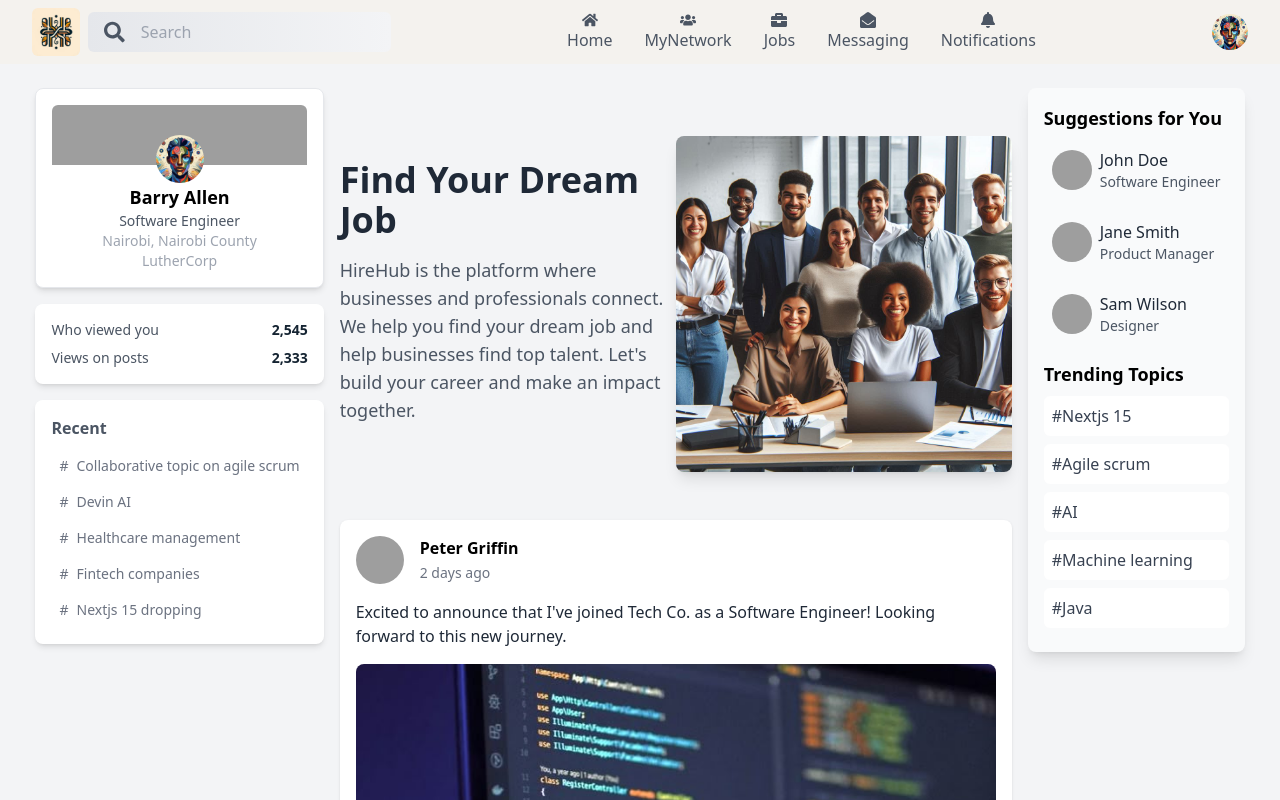
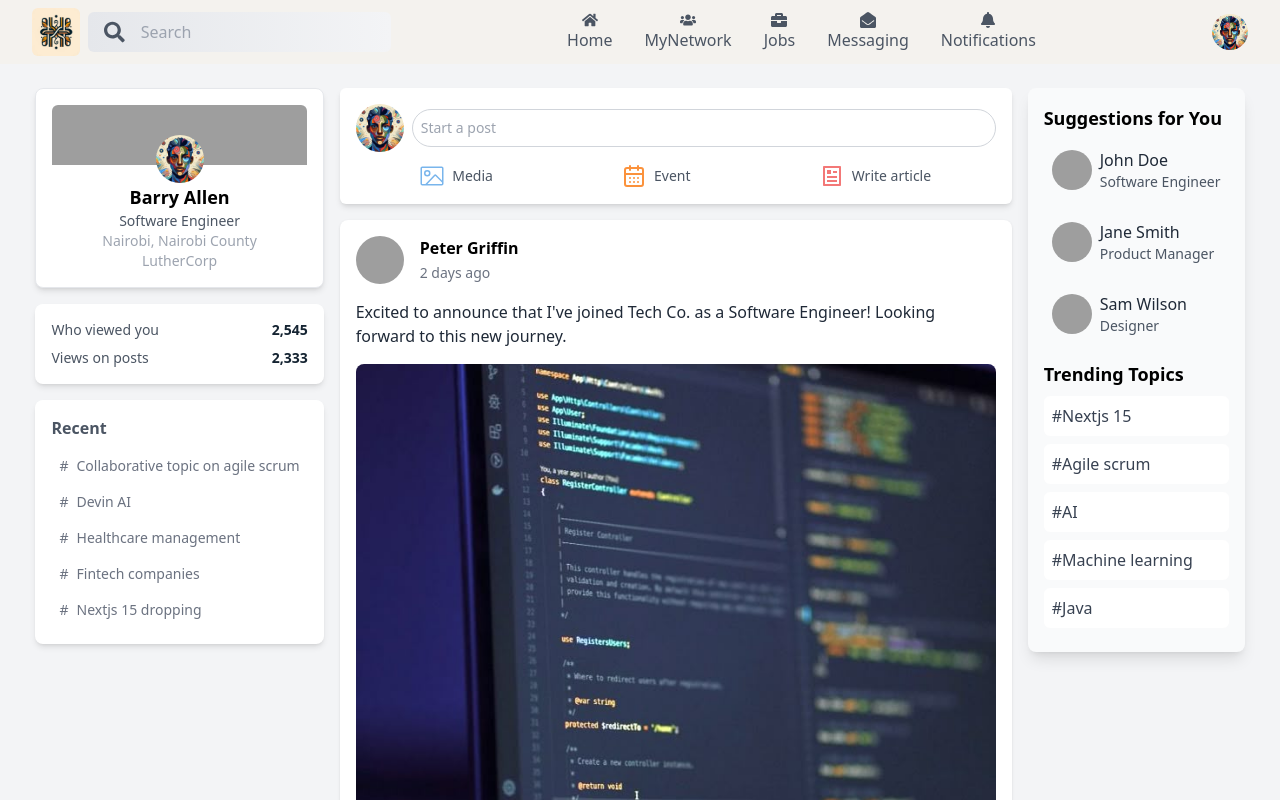
Before and after one commit to nhier17/hire-hub, a React (Create React App) app: page / in a window 1280 px wide. Shown: the top 800 px of the page. Built offline with nearby package versions, Linux system fonts and the light colour scheme; grey boxes are pictures that could not be loaded; a web font is replaced by a local one.

Commit message:
messaging

```diff
--- /dev/null
+++ b/src/components/ChatWindow.jsx
@@ -0,0 +1,27 @@
+import React from 'react';
+
+const ChatWindow = ({ activeConversation }) => {
+  if (!activeConversation) {
+    return <div className="flex-1 flex items-center justify-center">Select a conversation</div>;
+  }
+
+  return (
+    <div className="flex-1 bg-white p-6 flex flex-col">
+      <div className="flex-1 overflow-y-auto mb-4">
+        {activeConversation.messages.map((message) => (
+          <div key={message.id} className={`flex ${message.from === 'user' ? 'justify-end' : 'justify-start'} mb-3`}>
+            <div
+              className={`p-3 rounded-lg ${
+                message.from === 'user' ? 'bg-blue-500 text-white' : 'bg-gray-200'
+              }`}
+            >
+              {message.content}
+            </div>
+          </div>
+        ))}
+      </div>
+    </div>
+  );
+};
+
+export default ChatWindow;
--- /dev/null
+++ b/src/components/ConversationList.jsx
@@ -0,0 +1,32 @@
+import React from 'react';
+
+const ConversationList = ({ conversations, selectConversation, activeConversationId }) => {
+  return (
+    <div className="w-1/4 bg-gray-100 p-4">
+      <h3 className="text-lg font-bold mb-4">Messages</h3>
+      <ul className="space-y-4">
+        {conversations.map((conversation) => (
+          <li
+            key={conversation.id}
+            onClick={() => selectConversation(conversation.id)}
+            className={`flex items-center gap-3 p-2 rounded-lg cursor-pointer ${
+              conversation.id === activeConversationId ? "bg-gray-200" : ""
+            }`}
+          >
+            <img
+              src={conversation.contactAvatar}
+              alt={conversation.contactName}
+              className="w-10 h-10 rounded-full"
+            />
+            <div>
+              <p className="font-semibold">{conversation.contactName}</p>
+              <p className="text-gray-500 text-sm truncate">{conversation.lastMessage}</p>
+            </div>
+          </li>
+        ))}
+      </ul>
+    </div>
+  );
+};
+
+export default ConversationList;
--- /dev/null
+++ b/src/components/Feed.jsx
@@ -0,0 +1,52 @@
+import React from 'react';
+import { posts } from '../constants';
+import PostCard from './PostCard';
+import { RiArticleLine } from 'react-icons/ri';
+import { GoFileMedia } from 'react-icons/go';
+import { LuCalendarDays } from 'react-icons/lu';
+import { avatar } from '../assets';
+
+const Feed = () => {
+  return (
+    <div className="flex-1 max-w-2xl mx-auto md:mx-0">
+      <div className="bg-white shadow-md rounded-md p-4 mb-4">
+        <form>
+          <div className="flex items-center gap-2 mb-3">
+            <img
+              src={avatar}
+              alt="avatar"
+              className="w-12 h-12 rounded-full object-cover"
+            />
+            <input
+              type="text"
+              className="border border-gray-300 rounded-full w-full p-2 text-sm focus:outline-none focus:border-blue-400"
+              placeholder="Start a post"
+            />
+          </div>
+          <div className="flex justify-around mt-2 cursor-pointer">
+            <div className="flex items-center gap-2">
+              <GoFileMedia size={24} className="text-blue-500" />
+              <span className="text-gray-600 text-sm">Media</span>
+            </div>
+            <div className="flex items-center gap-2">
+              <LuCalendarDays size={24} className="text-orange-400" />
+              <span className="text-gray-600 text-sm">Event</span>
+            </div>
+            <div className="flex items-center gap-2">
+              <RiArticleLine size={24} className="text-red-500" />
+              <span className="text-gray-600 text-sm">Write article</span>
+            </div>
+          </div>
+        </form>
+      </div>
+
+      <section className="flex flex-col space-y-6">
+        {posts.map((post) => (
+          <PostCard key={post.id} post={post} />
+        ))}
+      </section>
+    </div>
+  );
+};
+
+export default Feed;
--- a/src/components/Hero.jsx
+++ /dev/null
@@ -1,49 +0,0 @@
-import React from 'react';
-import hero from '../assets/hero.jpeg';
-import { motion } from 'framer-motion';
-import { posts } from '../constants';
-import PostCard from './PostCard';
-
-const Hero = () => {
-  return (
-    <div className="flex-1 max-w-2xl">
-      <div className="flex flex-col-reverse md:flex-row items-center justify-between py-12">
-        <motion.div
-          className="w-full md:w-1/2"
-          initial={{ opacity: 0, x: -50 }}
-          animate={{ opacity: 1, x: 0 }}
-          transition={{ duration: 1 }}
-        >
-          <h2 className="text-3xl md:text-4xl font-bold text-gray-800 mb-4">
-            Find Your Dream Job
-          </h2>
-          <p className="text-base md:text-lg text-gray-600 mb-6">
-            HireHub is the platform where businesses and professionals connect. We help you find your dream job and help businesses find top talent. Let's build your career and make an impact together.
-          </p>
-        </motion.div>
-
-        <motion.div
-          className="w-full md:w-1/2 mb-8 md:mb-0"
-          initial={{ opacity: 0, x: 50 }}
-          animate={{ opacity: 1, x: 0 }}
-          transition={{ duration: 1 }}
-        >
-          <img
-            src={hero}
-            alt="Hero"
-            className="w-full rounded-lg shadow-lg object-cover"
-          />
-        </motion.div>
-      </div>
-
-      {/* Posts Section */}
-      <section className="flex flex-col space-y-6">
-        {posts.map((post) => (
-          <PostCard key={post.id} post={post} />
-        ))}
-      </section>
-    </div>
-  );
-};
-
-export default Hero;
--- /dev/null
+++ b/src/components/MessageInput.jsx
@@ -0,0 +1,30 @@
+import React, { useState } from 'react';
+
+const MessageInput = ({ sendMessage }) => {
+  const [message, setMessage] = useState('');
+
+  const handleSubmit = (e) => {
+    e.preventDefault();
+    if (message.trim()) {
+      sendMessage(message);
+      setMessage('');
+    }
+  };
+
+  return (
+    <form onSubmit={handleSubmit} className="p-4 bg-gray-100 flex items-center">
+      <input
+        type="text"
+        className="flex-1 border border-gray-300 rounded-md p-2"
+        placeholder="Type a message"
+        value={message}
+        onChange={(e) => setMessage(e.target.value)}
+      />
+      <button type="submit" className="ml-2 bg-blue-500 text-white px-4 py-2 rounded-md">
+        Send
+      </button>
+    </form>
+  );
+};
+
+export default MessageInput;
--- a/src/components/index.js
+++ b/src/components/index.js
@@ -1,7 +1,7 @@
 export { default as JobCard } from './JobCard';
 export { default as JobDetails } from './JobDetails';
 export { default as LoaderSpinner } from './LoaderSpinner';
-export { default as Hero } from './Hero';
+export { default as Feed } from './Feed';
 export { default as Login } from './Login';
 export { default as SignUp } from './SignUp';
 export { default as ApplicationForm } from './ApplicationForm';
@@ -14,3 +14,6 @@ export { default as Login } from './Login';
 export { default as Security } from './Security';
 export { default as NotificationsSettings } from './NotificationsSettings';
 export { default as DataPrivacy } from './DataPrivacy';
+export { default as ConversationList } from './ConversationList';
+ export { default as ChatWindow } from './ChatWindow';
+ export { default as MessageInput } from './MessageInput';
--- a/src/constants/index.js
+++ b/src/constants/index.js
@@ -329,3 +329,28 @@ export const posts = [
       route: "/notifications",
     }
   ]
+
+  export const conversations = [
+    {
+      id: 1,
+      contactName: "John Doe",
+      contactAvatar: "https://via.placeholder.com/150",
+      lastMessage: "Looking forward to the meeting next week!",
+      messages: [
+        { id: 1, from: "user", content: "Hey, how are you doing?" },
+        { id: 2, from: "John Doe", content: "I’m good, how about you?" },
+        { id: 3, from: "user", content: "Great! Thanks for asking." },
+        { id: 4, from: "John Doe", content: "Looking forward to the meeting next week!" }
+      ]
+    },
+    {
+      id: 2,
+      contactName: "Jane Smith",
+      contactAvatar: "https://via.placeholder.com/150",
+      lastMessage: "Sure, I can help with that.",
+      messages: [
+        { id: 1, from: "user", content: "Can you review my PR?" },
+        { id: 2, from: "Jane Smith", content: "Sure, I can help with that." }
+      ]
+    }
+  ];
--- a/src/pages/Home.jsx
+++ b/src/pages/Home.jsx
@@ -1,5 +1,5 @@
 import React from 'react';
-import { LeftSidebar, Hero, RightSidebar } from '../components';
+import { LeftSidebar, Feed, RightSidebar } from '../components';
 
 const Home = () => {
   return (
@@ -8,7 +8,7 @@ const Home = () => {
       <LeftSidebar />
       </div>
       <div>
-        <Hero />
+        <Feed />
       </div>
       <div>
         <RightSidebar />
--- /dev/null
+++ b/src/pages/Messaging.jsx
@@ -0,0 +1,44 @@
+import React, { useState } from 'react';
+import { ConversationList, ChatWindow,  MessageInput } from '../components';
+import { conversations as dummyConversations } from '../constants';
+
+const Messaging = () => {
+  const [conversations, setConversations] = useState(dummyConversations);
+  const [activeConversationId, setActiveConversationId] = useState(null);
+
+  const activeConversation = conversations.find(
+    (conv) => conv.id === activeConversationId
+  );
+
+  const selectConversation = (id) => {
+    setActiveConversationId(id);
+  };
+
+  const sendMessage = (content) => {
+    if (activeConversation) {
+      const newMessage = { id: Date.now(), from: 'user', content };
+      const updatedConversations = conversations.map((conv) =>
+        conv.id === activeConversationId
+          ? { ...conv, messages: [...conv.messages, newMessage], lastMessage: content }
+          : conv
+      );
+      setConversations(updatedConversations);
+    }
+  };
+
+  return (
+    <div className="flex h-screen">
+      <ConversationList
+        conversations={conversations}
+        selectConversation={selectConversation}
+        activeConversationId={activeConversationId}
+      />
+      <div className="flex-1 flex flex-col">
+        <ChatWindow activeConversation={activeConversation} />
+        {activeConversation && <MessageInput sendMessage={sendMessage} />}
+      </div>
+    </div>
+  );
+};
+
+export default Messaging;
--- a/src/pages/Pages.jsx
+++ b/src/pages/Pages.jsx
@@ -1,7 +1,7 @@
 import React from 'react'
 import { Routes, Route, useLocation } from 'react-router-dom';
 import Home from './Home';
-import { Jobs, PostJob, MyNetwork, Notifications, SettingsPage, Profile } from '.';
+import { Jobs, PostJob, MyNetwork, Notifications, SettingsPage, Profile, Messaging } from '.';
 import { Login, SignUp, ApplicationForm } from '../components';
 import { motion, AnimatePresence } from 'framer-motion';
 
@@ -21,6 +21,7 @@ const Pages = () => {
         <Route path="/notifications" element={<Notifications />} />
         <Route path="/settings" element={<SettingsPage />} />
         <Route path="/profile/:id" element={<Profile />} />
+        <Route path="/messages" element={<Messaging />} />
       </Routes>
       </AnimatePresence>
     </motion.div>
--- a/src/pages/index.js
+++ b/src/pages/index.js
@@ -5,3 +5,4 @@ export { default as MyNetwork } from './MyNetwork';
  export { default as SettingsPage } from './SettingsPage';
  export { default as Notifications } from './Notifications';
  export { default as Profile } from './Profile';
+ export { default as Messaging } from './Messaging';
```
Lines whose indentation alone changed are shown as unchanged.
